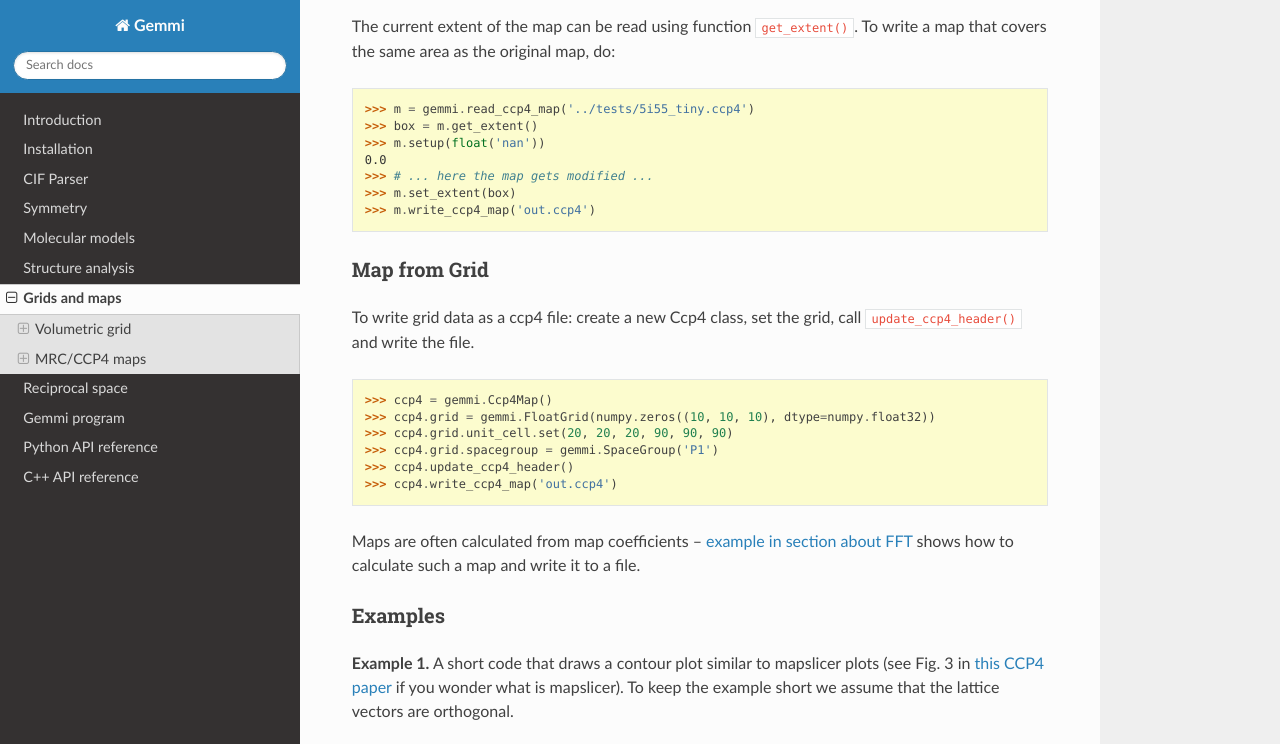
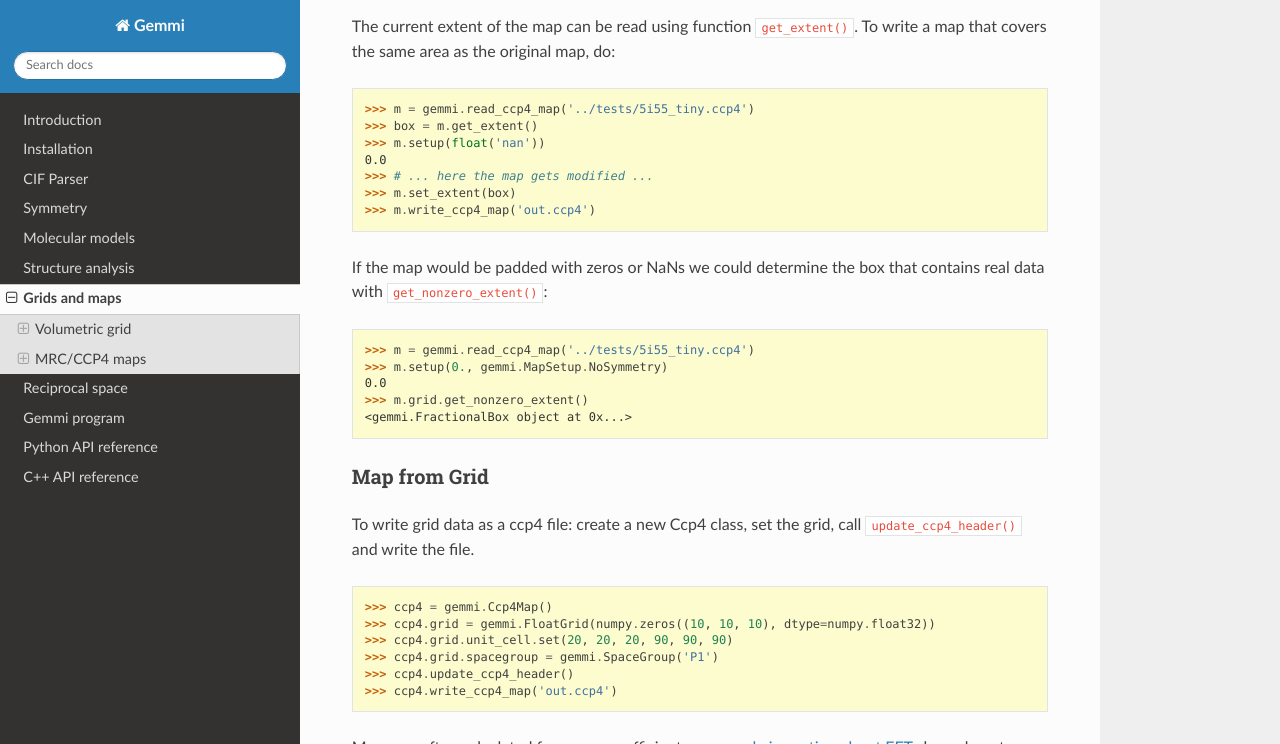
Before and after one commit to project-gemmi/gemmi, a Sphinx documentation site: the page built from docs/grid.rst, in a window 1280 px wide and 900 px high, scrolled down 15572 px, cut to the strip 0-744 px from the top of the window. Built offline with Sphinx 7.4.7 and the Read the Docs theme 2.0.0, drawn with Linux system fonts in a browser that asks for light colours.

Commit message:
add function get_nonzero_extent(grid) -> Box<Fractional>

```diff
--- a/docs/grid.rst
+++ b/docs/grid.rst
@@ -861,6 +861,17 @@ To write a map that covers the same area as the original map, do:
     >>> m.set_extent(box)
     >>> m.write_ccp4_map('out.ccp4')
 
+If the map would be padded with zeros or NaNs we could determine the
+box that contains real data with ``get_nonzero_extent()``:
+
+.. doctest::
+
+    >>> m = gemmi.read_ccp4_map('../tests/5i55_tiny.ccp4')
+    >>> m.setup(0., gemmi.MapSetup.NoSymmetry)
+    0.0
+    >>> m.grid.get_nonzero_extent()  #doctest: +ELLIPSIS
+    <gemmi.FractionalBox object at 0x...>
+
 
 Map from Grid
 -------------
```
Also changed, not shown: 3 other files.
